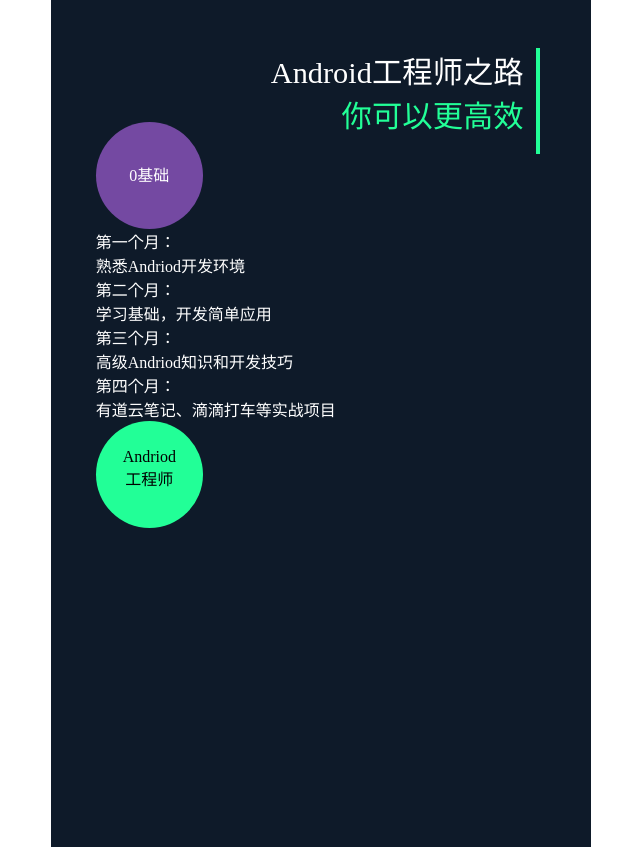
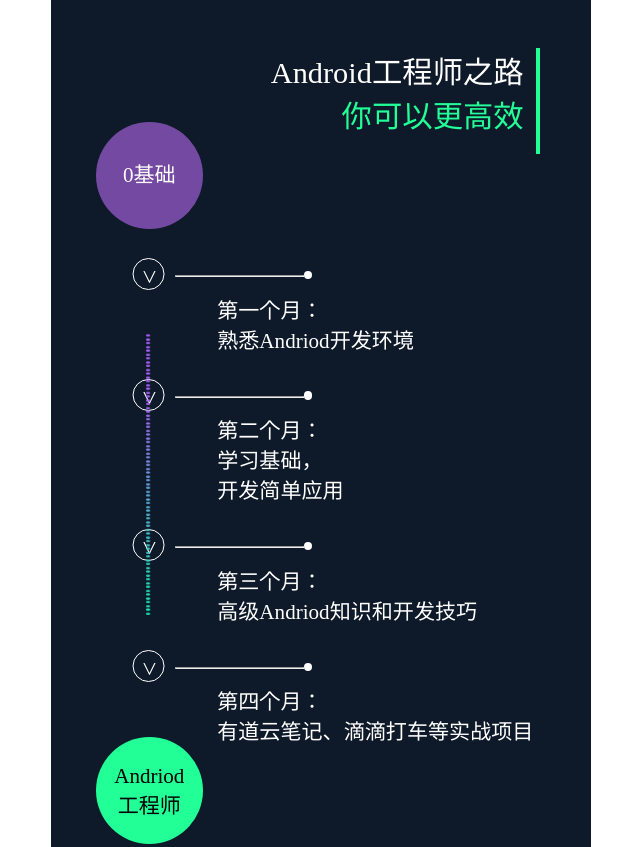
Before and after one commit to hizeng/projectTest, a website: page index.html in a window 1280 px wide. Shown: the part 2493-3340 px from the top of the page, without its empty margins (319-959 px from the left). Drawn offline with Linux system fonts and the light colour scheme.

Commit message:
99% css has been flished

```diff
--- a/index.html
+++ b/index.html
@@ -81,22 +81,31 @@
             <br/><span>你可以更高效</span></p>
         <div class="develop-contend">
             <p class="zero-base">0基础</p>
+
             <div class="develop-road">
+            <div class="solid"><img src="img/solid.png"></div>
+
                 <ul>
-                    <li><i></i><span></span><em></em>
-                        <p>第一个月：
+
+                    <li>
+                        <i> &nbsp></i><hr><em></em>
+                        <p><span>第一个月：</span>
                             <br>熟悉Andriod开发环境</p>
                     </li>
-                    <li><i></i><span></span><em></em>
-                        <p>第二个月：
-                            <br>学习基础，开发简单应用</p>
+                    <li>
+                        <i>&nbsp></i><hr><em></em>
+                        <p>
+                            <span>第二个月：</span>
+                            <br>学习基础，<br>开发简单应用</p>
                     </li>
-                    <li><i></i><span></span><em></em>
-                        <p>第三个月：
+                    <li>
+                       <i>&nbsp></i> <hr><em></em>
+                        <p><span>第三个月：</span>
                             <br>高级Andriod知识和开发技巧</p>
                     </li>
-                    <li><i></i><span></span><em></em>
-                        <p>第四个月：
+                    <li>
+                        <i>&nbsp></i><hr><em></em>
+                        <p><span>第四个月：</span>
                             <br>有道云笔记、滴滴打车等实战项目</p>
                     </li>
                 </ul>
@@ -125,9 +134,9 @@
         </p>
         <div class="awards-pic">
             <ul>
-                <li></li>
-                <li></li>
-                <li></li>
+                <li><img src="img/awtip3.png"></li>
+                <li><img src="img/awtip2.png"></li>
+                <li><img src="img/awtip1.png"></li>
             </ul>
         </div>
         <div class="awards-tip">
@@ -142,20 +151,23 @@
         <div class="awards-pic2">
             <ul>
                 <li><img src="img/aw1.png">
-                <p>2014年度最具竞争力<br> IT教育品牌</p>
+                    <p>2014年度最具竞争力
+                        <br> IT教育品牌</p>
                 </li>
                 <li><img src="img/aw2.png">
-                <p>2014年度最具创新力<br> 在线教育品牌</p>
+                    <p>2014年度最具创新力
+                        <br> 在线教育品牌</p>
                 </li>
                 <li><img src="img/aw3.png">
-                <p>2015年度竞争力<br> 在线教育品牌</p>
+                    <p>2015年度竞争力
+                        <br> 在线教育品牌</p>
                 </li>
                 <li><img src="img/aw4.png">
-                <p>2015年度知名<br> 职业教育品牌</p>
+                    <p>2015年度知名
+                        <br> 职业教育品牌</p>
                 </li>
             </ul>
         </div>
-
     </div>
     <!-- 报名 -->
     <div class="apply">
--- a/less/base.less
+++ b/less/base.less
@@ -122,8 +122,8 @@ textarea,
 select,
 button,
 table {
-  font-size: 14px;
-  line-height: 14px;
+  font-size: 14px/@ppr;
+  line-height: 14px/@ppr;
 }
 input[type="button"],
 input[type="reset"],
--- a/less/style.less
+++ b/less/style.less
@@ -248,7 +248,7 @@ i {
         margin: 0 auto;
         width: 640/@ppr;
         height: 512/@ppr;
-        background-color: pink;
+        background-color: black;
     }
 }
 
@@ -324,7 +324,74 @@ i {
     padding-top: 147/@ppr;
     padding-left: 53/@ppr;
 }
+.solid{
+	position:absolute;
+	top:120/@ppr;
+	left:-84/@ppr;
+		z-index: 2;
 
+	img{
+		display:inline-block;
+		margin-left:0;
+		width:5/@ppr;
+		height:333/@ppr;
+
+	}
+}
+.develop-road{
+	display:inline-block;
+	margin-left:144/@ppr;
+	margin-top:5/@ppr;
+	font-size:25/@ppr;
+	position:relative;
+	// z-index:2;
+	i{
+		display:block;
+		// vertical-align:middle;
+		width:35/@ppr;
+		height:35/@ppr;
+		border-radius:35/@ppr;
+		border: 1/@ppr solid white;
+		text-align:center;
+		font-size:30/@ppr;
+		font-weight:lighter;
+		line-height:35/@ppr;
+		position:relative;
+		right:100/@ppr;
+		top:30/@ppr;
+		background-color:#0E1A29;
+		transform:rotate(90deg);
+
+
+	}
+
+	hr{
+		margin-left:-50/@ppr;
+		width:150/@ppr;
+		display:inline-block;
+
+	}
+	em{
+		display:inline-block;
+		width:10/@ppr;
+		height:10/@ppr;
+		background-color:white;
+		border-radius:10/@ppr;
+		position:relative;
+		bottom: 10/@ppr;
+
+	}
+	ul{
+		li{
+			// margin-bottom:30/@ppr;
+			span{
+				font-weight:lighter;
+
+			}
+		}
+	}
+
+}
 .zero-base {
     width: 127/@ppr;
     height: 127/@ppr;
@@ -332,9 +399,11 @@ i {
     background-color: #7449A2;
     text-align: center;
     line-height: 127/@ppr;
+    font-size:25/@ppr;
 }
 
 .master {
+	font-size:25/@ppr;
     width: 127/@ppr;
     height: 127/@ppr;
     border-radius: 127/@ppr;
@@ -342,10 +411,9 @@ i {
     text-align: center;
     color: black;
     padding-top: 32/@ppr;
+    margin-top:-10/@ppr;
+    display:inline-block;
 }
-
-
-
 
 .job {
     width: 640/@ppr;
@@ -459,6 +527,12 @@ p{
 			float:left;
 			margin-left:68/@ppr;
 			margin-top:70/@ppr;
+			img{
+				width:129/@ppr;
+			    height:129/@ppr;
+			    display:block;
+
+			}
 		}
 	}
 }
@@ -481,6 +555,7 @@ p{
 	p{
 		font-size:25/@ppr;
 		text-align:center;
+		font-weight:lighter;
 
 	}
 
@@ -490,3 +565,23 @@ p{
 	}
 
 }
+.apply{
+	height:155/@ppr;
+    width:640/@ppr;
+    background-color:#E91A06;
+    button{
+    	display: block;
+        width: 552/@ppr;
+        height: 80/@ppr;
+        font-size: 42/@ppr;
+        margin: 0 auto;
+        color: white;
+        border-style: none;
+        border-radius: 15/@ppr;
+        box-shadow: 0 0 5/@ppr #E95F15;
+        background-color: #E95F15;
+        position:relative;
+        top:30/@ppr;
+
+    }
+}
```
Also changed, not shown: css/base.css, css/style.css, img/awtip1.png (added), img/awtip2.png (added), img/awtip3.png (added), img/solid.png (added). Lines whose indentation alone changed are shown as unchanged.
